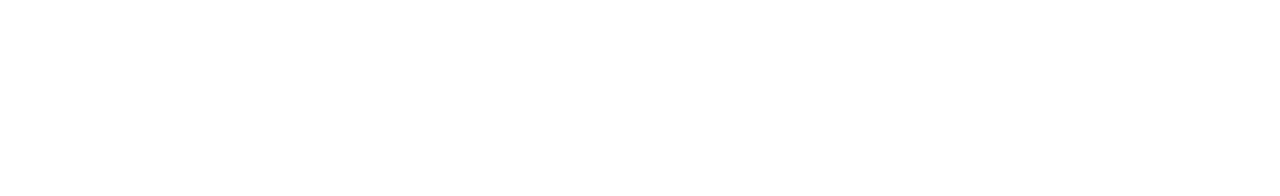
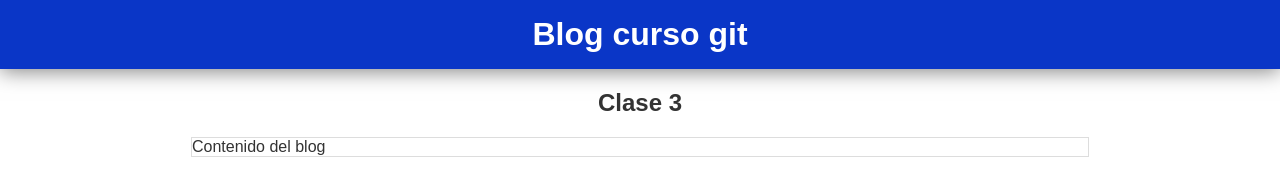
Before and after one commit to agustinarboleya/agustinarboleya.github.io, a plain HTML site: page sitio.html in a window 1280 px wide. Drawn offline with Linux system fonts and the light colour scheme.

Commit message:
Nuevo contenido

```diff
--- a/sitio.html
+++ b/sitio.html
@@ -4,5 +4,10 @@
         <link rel="stylesheet" href="css/estilos.css" />
     </head>
     <body>
+        <h1 id="cabecera">Blog curso git</h1>
+        <h2 id="encabezado">Clase 3</h2>
+        <div id="contenedor">
+            Contenido del blog
+        </div>
     </body>
 </html>
```
